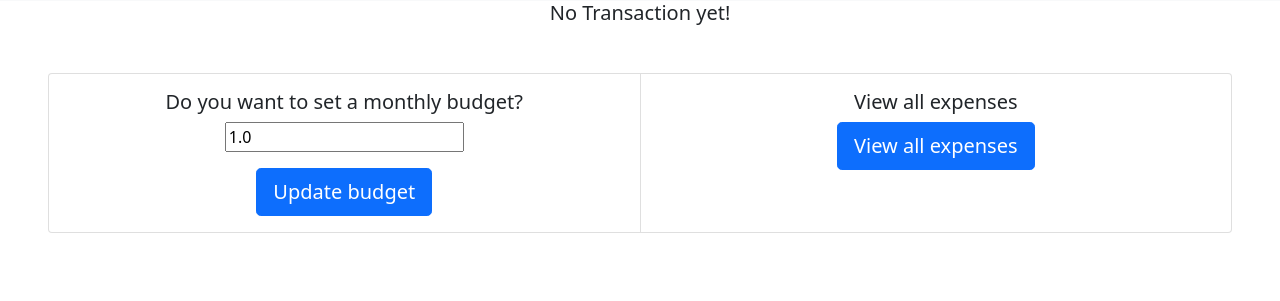
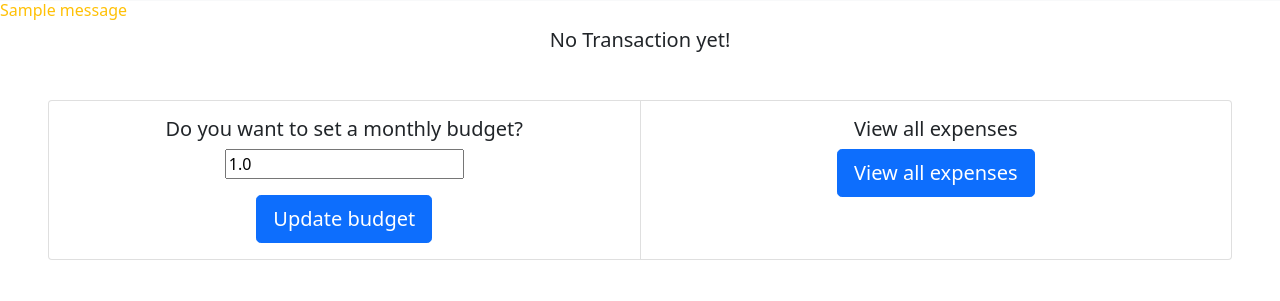
Before and after one commit to AkShAtHaA-L/Python-Expense-Tracker, a Django app: page /dashboard/ in a window 1280 px wide. Shown: the part 71-372 px from the top of the page. Run offline with Django 4.2, Linux system fonts and the light colour scheme; a user stored in the database is signed in; tables that the repository leaves empty hold one stand-in row (values such as "Sample post"); one stand-in notice (Sample message) is shown.

Commit message:
add messages

```diff
--- a/transactions/templates/transactions/index.html
+++ b/transactions/templates/transactions/index.html
@@ -6,6 +6,9 @@ User dashboard
 
 
 {% block body%}
+{% for message in messages %}
+    <h6 class="text-warning">{{ message }}</h6>
+{% endfor %}
 {% if last_week_data %}
 <div class="table-responsive-sm m-5">
     <table class="table table-bordered border-dark table-striped table-hover">
@@ -41,8 +44,8 @@ User dashboard
 <div class="pagination justify-content-end m-5">
   <span class="step-links">
       {% if last_week_data.has_previous %}
-          <a href="?page=1"><button class="btn page-change-btn btn-outline-primary">First</button></a>
-          <a href="?page={{last_week_data.previous_page_number}}"><button class="btn page-change-btn btn-outline-secondary">Previous</button></a>
+          <a href="?page=1"><button class="btn btn-outline-primary">First</button></a>
+          <a href="?page={{last_week_data.previous_page_number}}"><button class="btn btn-outline-secondary">Previous</button></a>
       {% endif %}
 
       <span class="current">
@@ -50,8 +53,8 @@ User dashboard
       </span>
 
       {% if last_week_data.has_next %}
-          <a href="?page={{last_week_data.next_page_number}}"><button class="btn page-change-btn btn-outline-primary">Next</button></a>
-          <a href="?page={{last_week_data.paginator.num_pages}}"><button class="btn page-change-btn btn-outline-secondary">Last</button></a>
+          <a href="?page={{last_week_data.next_page_number}}"><button class="btn btn-outline-primary">Next</button></a>
+          <a href="?page={{last_week_data.paginator.num_pages}}"><button class="btn btn-outline-secondary">Last</button></a>
       {% endif %}
   </span>
 </div>
--- a/transactions/views.py
+++ b/transactions/views.py
@@ -19,6 +19,7 @@ def dashboard(request):
         updated_budget = request.POST.get("monthly_budget")
         user.profile.monthly_budget = updated_budget
         user.save()
+        messages.add_message(request, messages.INFO, "Monthly budget is updated!")
 
     #One week expenses
     last_week = datetime.date.today() - datetime.timedelta(days=7)
@@ -58,7 +59,8 @@ def newentry(request):
                 comment = entered_comment,
                 date = entered_date
             )
-            messages.add_message(request, messages.INFO, "This transaction is added!")
+            messages.add_message(request, messages.INFO, "Transaction added!")
+            return redirect("dashboard")
         else:
             messages.add_message(request, messages.ERROR, f"{user_object} , Not a valid transaction!")
     else:
@@ -128,7 +130,8 @@ def edit_entry(request, **kwargs):
         form = TransactionForm(request.POST,instance=updated_transaction)
         if form.is_valid():
             form.save()
-            messages.add_message(request, messages.INFO, "This transaction is updated!")
+            messages.add_message(request, messages.INFO, "Transaction updated!")
+            return redirect("dashboard")
 
     context = {
         'form': form
@@ -142,4 +145,5 @@ def delete_entry(request, **kwargs):
         transaction_id = kwargs["id"]
         old_transaction = Transaction.objects.get(pk=transaction_id)
         old_transaction.delete()
+        messages.add_message(request, messages.INFO, "Transaction deleted!")
     return redirect('dashboard')
```
